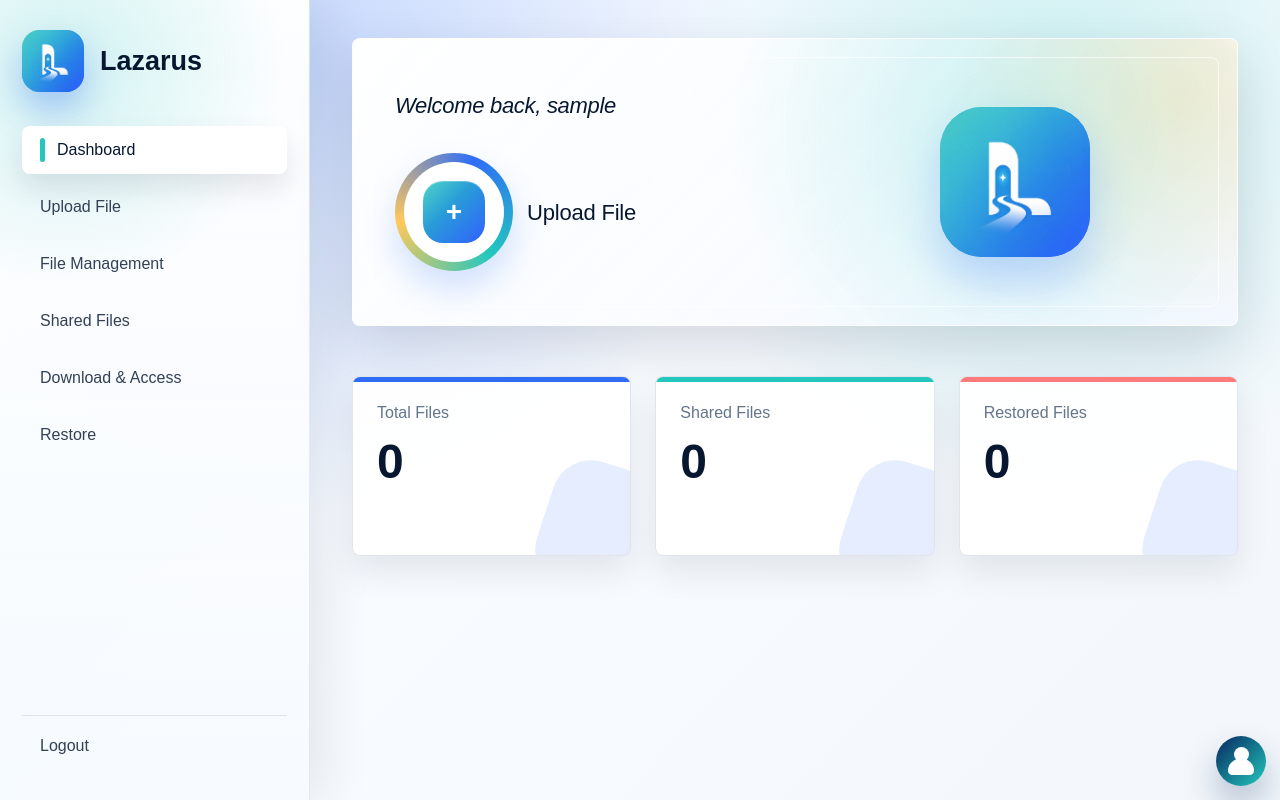
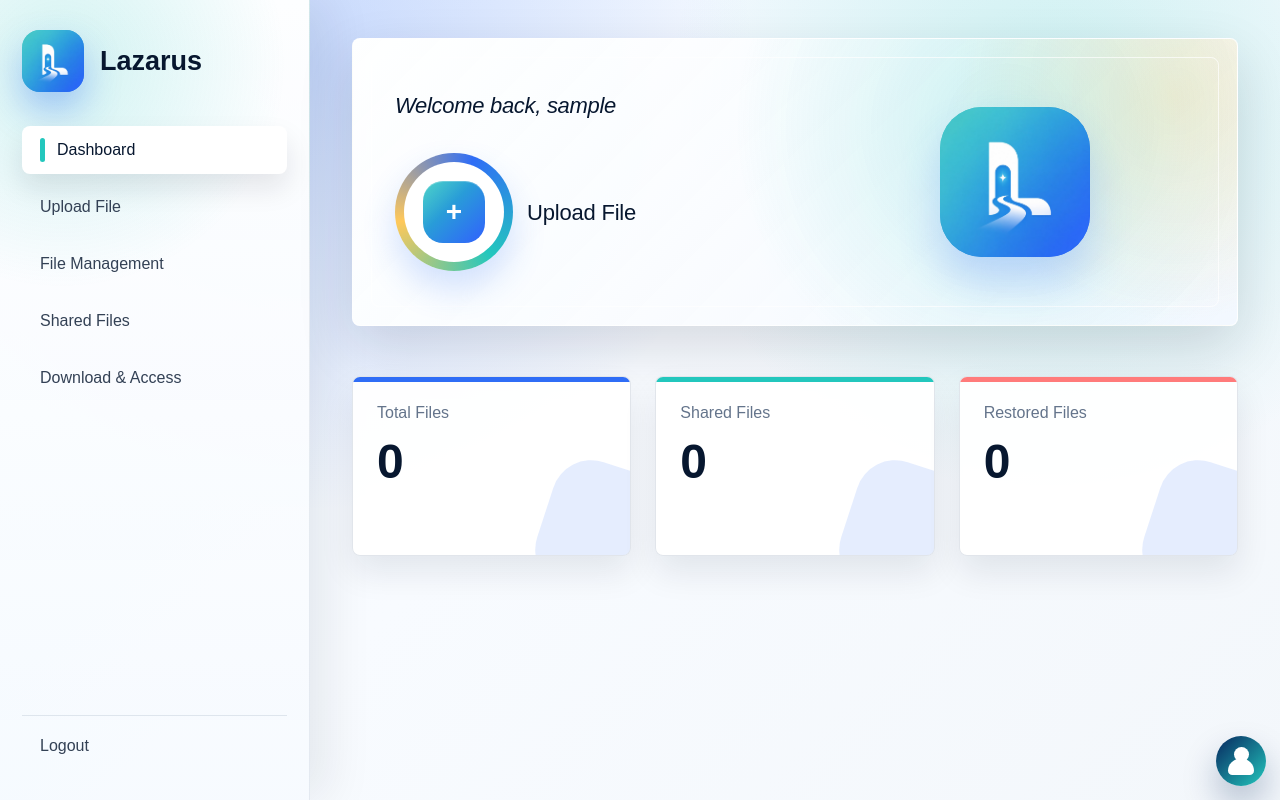
Before and after one commit to smilingSG/CSIT321_26_S2_Group31, a Flask app: page /dashboard in a window 1280 px wide. Run offline with Flask 3, Linux system fonts and the light colour scheme; the visitor is signed in with stand-in values (Sample User, id 1); data that the repository does not hold is empty.

Commit message:
Remove restore link from dashboard sidebar

```diff
--- a/templates/dashboard.html
+++ b/templates/dashboard.html
@@ -26,7 +26,6 @@
                 <a href="/files" class="nav-link">File Management</a>
                 <a href="/shared" class="nav-link">Shared Files</a>
                 <a href="/download" class="nav-link">Download & Access</a>
-                <a href="/recovery" class="nav-link">Restore</a>
             </nav>
 
             <a href="/logout" class="nav-link logout">Logout</a>
```
